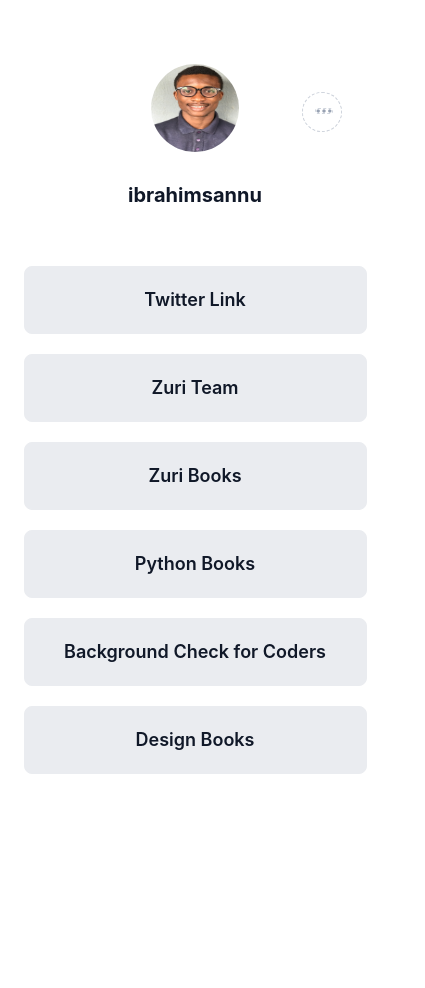
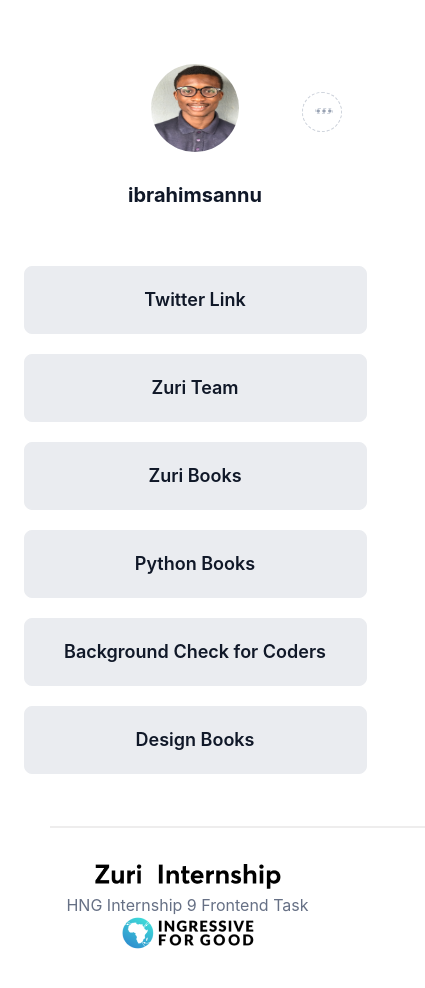
Before and after one commit to sir-ojay/linkconnect, a React (Create React App) app: page / in a window 390 px wide. Shown: the top 988 px of the page, 425 px wide, since content can reach past the window. Before the commit the page ends 844 px from the top, so only its background shows below. Built offline with nearby package versions, Linux system fonts and the light colour scheme.

Commit message:
footer review

```diff
--- a/src/components/footer/Footer.jsx
+++ b/src/components/footer/Footer.jsx
@@ -9,15 +9,15 @@
     <div id="footer__container">
       <hr id="rule"/>
       <div id="footer">
-        <p>
-          <img src={zuri} alt="zuri-logo" />{" "}
+        <p id ='footer__img'>
+          <img src={zuri} alt="zuri-logo" id="zuri__logo"/>{" "}
           <span id="dot">
             <img src={dot} alt="dot" />
           </span>
         </p>
         <p id="footer__text">HNG Internship 9 Frontend Task</p>
-        <p>
-          <img src={ig} alt="ingressive-logo" />
+        <p id ='footer__img'>
+          <img src={ig} alt="ingressive-logo" id="ing__logo" />
         </p>
       </div>
     </div>
--- a/src/components/footer/footer.css
+++ b/src/components/footer/footer.css
@@ -23,9 +23,49 @@
   font-weight: 400;
   font-size: 16px;
   line-height: 24px;
+  color: #667085;
 }
 @media screen and (min-width: 350px) and (max-width: 550px) {
   #footer__container {
-    display: none;
+    width: 375px;
+    height: 196px;
+    padding: 32px 0px;
+    margin: 0px;
+
   }
+  #rule {
+    border: 1px solid rgba(172, 163, 163, 0.199);
+    margin-left: 50px;
+    width: 375px;
+  }
+
+  #footer {
+    display: flex;
+    flex-direction:column;
+    justify-content: center;
+    align-items: center;
+    padding-left: 0;
+
+
+  }
+  #footer__img{
+
+    margin: 0;
+    padding: 0;
+  }
+
+  #zuri__logo, #ing__logo{
+    margin: 0;
+    padding: 0;
+
+    align-items: center;
+  }
+  #dot {
+    position: absolute;
+    left: 9.62%;
+    right: 90.9%;
+    top: 153.6%;
+    bottom: 19.98%;
+  }
+
 }
--- a/src/components/links/Links.jsx
+++ b/src/components/links/Links.jsx
@@ -5,24 +5,24 @@
 const Links = () => {
   return (
     <div id="links-container">
-      <div id="btn__twitter">
+      <button id="btn__twitter">
         <a href="https://twitter.com/ibrahimsannu">Twitter Link</a>
-      </div>
-      <div id="btn__zuri">
+      </button>
+      <butto id="btn__zuri">
         <a href="https://training.zuri.team/">Zuri Team</a>
-      </div>
-      <div id="books">
+      </butto>
+      <button id="books">
         <a href="http://books.zuri.team/">Zuri Books</a>
-      </div>
-      <div id="book__python">
+      </button>
+      <button id="book__python">
         <a href="https://books.zuri.team/">Python Books</a>
-      </div>
-      <div id="pitch">
+      </button>
+      <button id="pitch">
         <a href="https://background.zuri.team/">Background Check for Coders</a>
-      </div>
-      <div id="book__design">
+      </button>
+      <button id="book__design">
         <a href="https://books.zuri.team/design-rules">Design Books</a>
-      </div>
+      </button>
       <div id="links__icons">
         <FaSlack /> <FaGithub />
       </div>
--- a/src/components/links/links.css
+++ b/src/components/links/links.css
@@ -30,6 +30,10 @@
   font-size: 18px;
   line-height: 28px;
 }
+a:hover{
+  border-bottom: 1px solid #eaecf0;
+  text-decoration: underline;
+}
 #links__icons {
   padding: 24px 0px;
   font-size: 24px;
```
